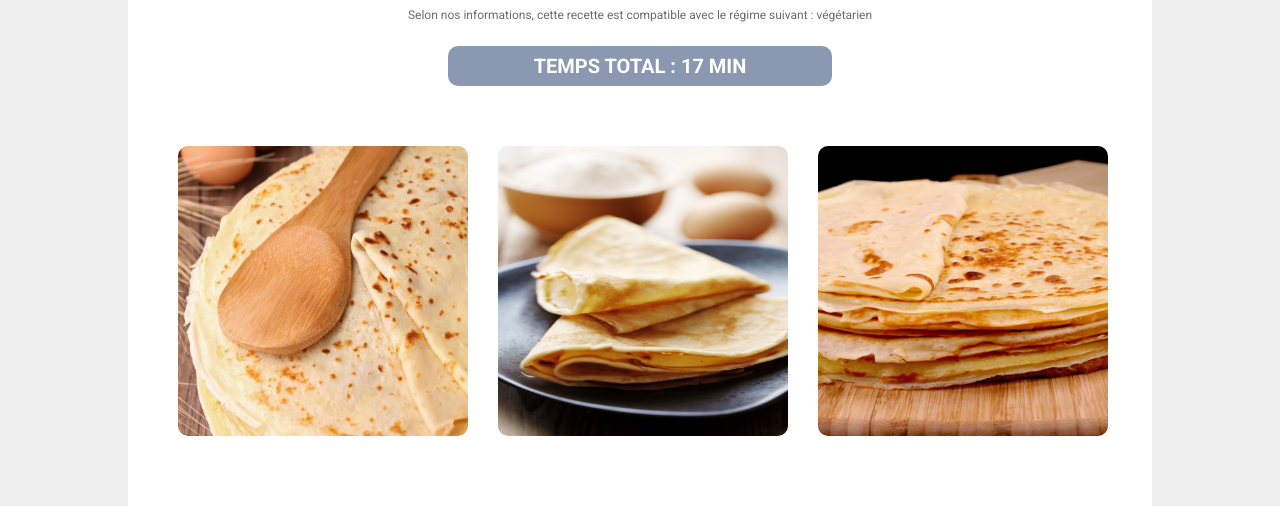
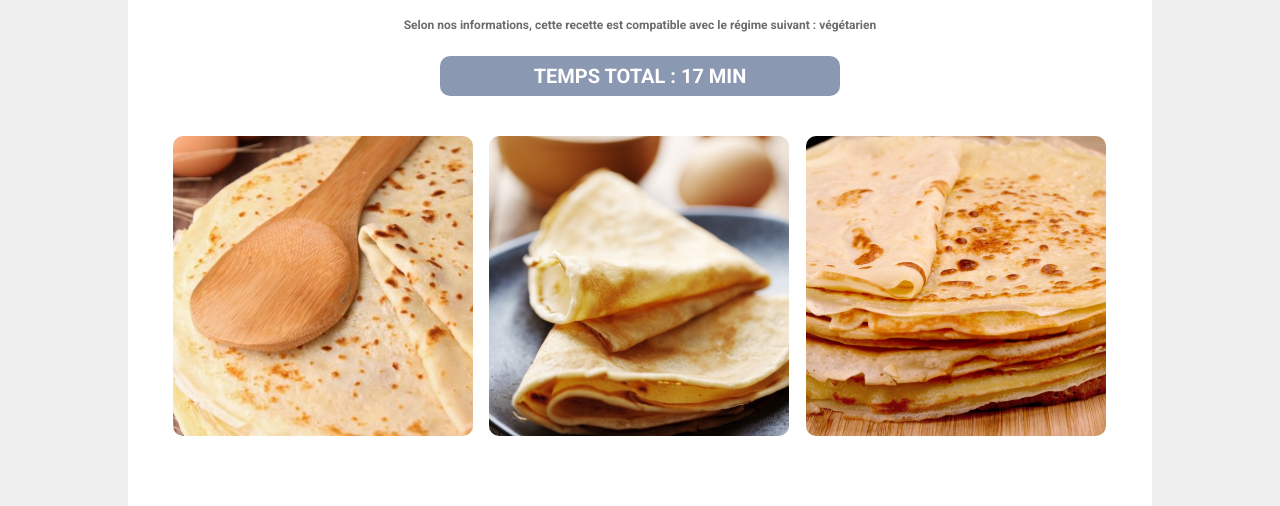
Before and after one commit to TimBERNIC/marmitton-integration-training, a plain HTML site: page index.html in a window 1280 px wide. Shown: the part 252-758 px from the top of the page. Drawn offline with Linux system fonts and the light colour scheme.

Commit message:
update CSS

```diff
--- a/assets/css/style.css
+++ b/assets/css/style.css
@@ -1,3 +1,6 @@
+* {
+  box-sizing: border-box;
+}
 body {
   font-family: "Roboto", sans-serif;
   font-size: 16px;
@@ -6,7 +9,7 @@ body {
 
 .container {
   width: 1024px;
-  margin: auto auto;
+  margin: 0px auto;
 }
 
 section {
@@ -57,27 +60,35 @@ header img {
   text-align: center;
   font-size: 12px;
   color: #6c6c6c;
-  margin-top: 10px;
+  margin-top: 20px;
 }
 .timer-container {
   background-color: #8a98b1;
+  width: 400px;
   color: white;
   font-weight: bold;
   font-size: 20px;
   text-align: center;
-  margin: 10px 290px;
-  padding: 10px;
+  margin: 0px auto;
+  padding: 10px 0px;
   border-radius: 10px;
 }
 
-.class-pictures {
+.pictures-box {
   margin: 40px 0px 0px 0px;
+  padding-left: 15px;
+  /* border: black solid 2px; */
 }
-.class-pictures img {
-  height: 290px;
-  width: 290px;
-  margin: 20px 10px 0px 20px;
+.pictures-box img {
+  height: 300px;
+  width: 300px;
+  object-fit: cover;
+  /* margin: 10px 10px 0px 10px; */
   border-radius: 10px;
+}
+
+.pictures-box img:not(:last-child) {
+  margin-right: calc((100% - 900px) / 3);
 }
 
 li {
@@ -90,5 +101,5 @@ footer {
   text-align: center;
   color: #7c7c7c;
   font-size: 11px;
-  margin: 65px auto;
+  padding: 65px;
 }
--- a/index.html
+++ b/index.html
@@ -6,9 +6,6 @@
     <title>Marmiton</title>
     <link rel="preconnect" href="https://fonts.googleapis.com" />
     <link rel="preconnect" href="https://fonts.gstatic.com" crossorigin />
-    <link
-      href="https://fonts.googleapis.com/css2?family=Roboto:ital,wdth@0,75..100;1,75..100&display=swap"
-      rel="stylesheet" />
     <link
       href="https://fonts.googleapis.com/css2?family=Roboto:ital,wdth,wght@0,75..100,700;1,75..100,700&display=swap"
       rel="stylesheet" />
@@ -21,14 +18,14 @@
     </header>
     <main>
       <div class="container">
-        <section>
+        <section class="container">
           <h1>Pâte à crêpes simple</h1>
           <p class="class-precision">
             Selon nos informations, cette recette est compatible avec le régime
             suivant : végétarien
           </p>
           <div class="timer-container">TEMPS TOTAL : 17 MIN</div>
-          <div class="class-pictures">
+          <div class="pictures-box">
             <img
               src="./assets/img/crepe-1.jpg"
               alt="cuillère sur une crèpe" /><img
```
